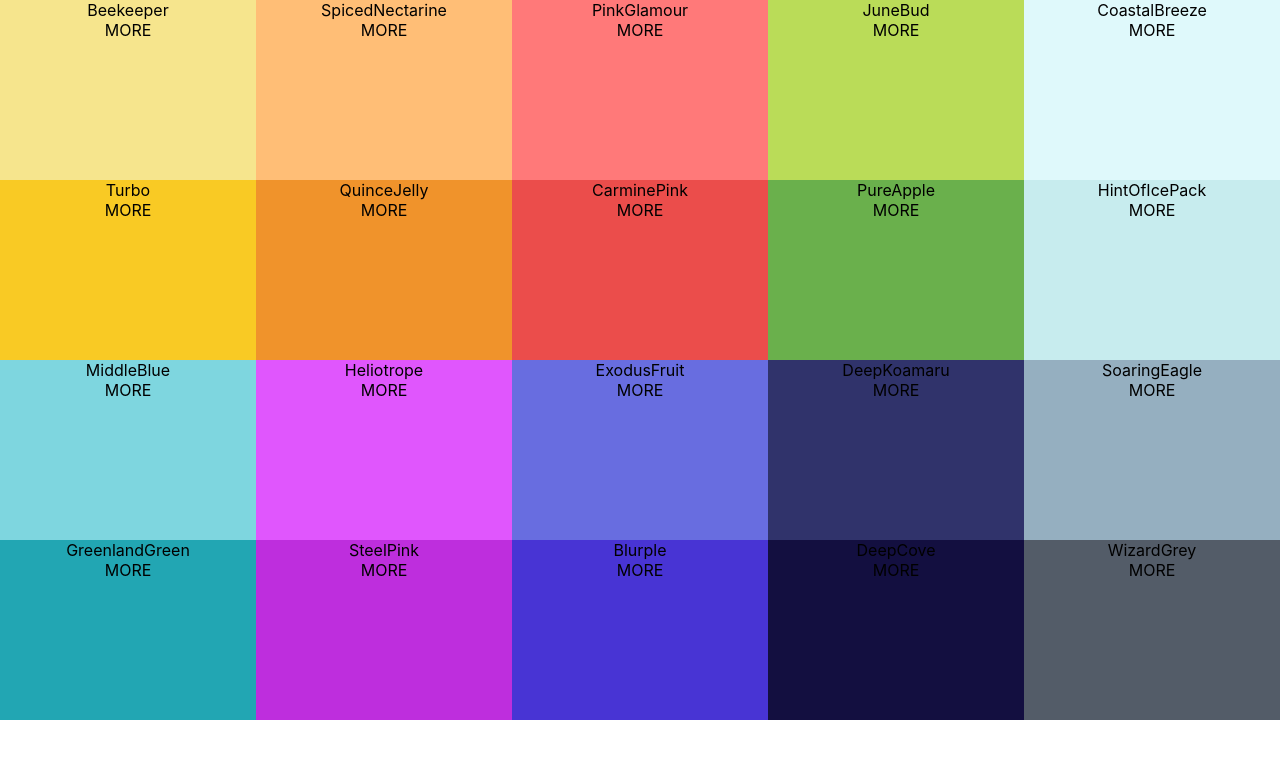
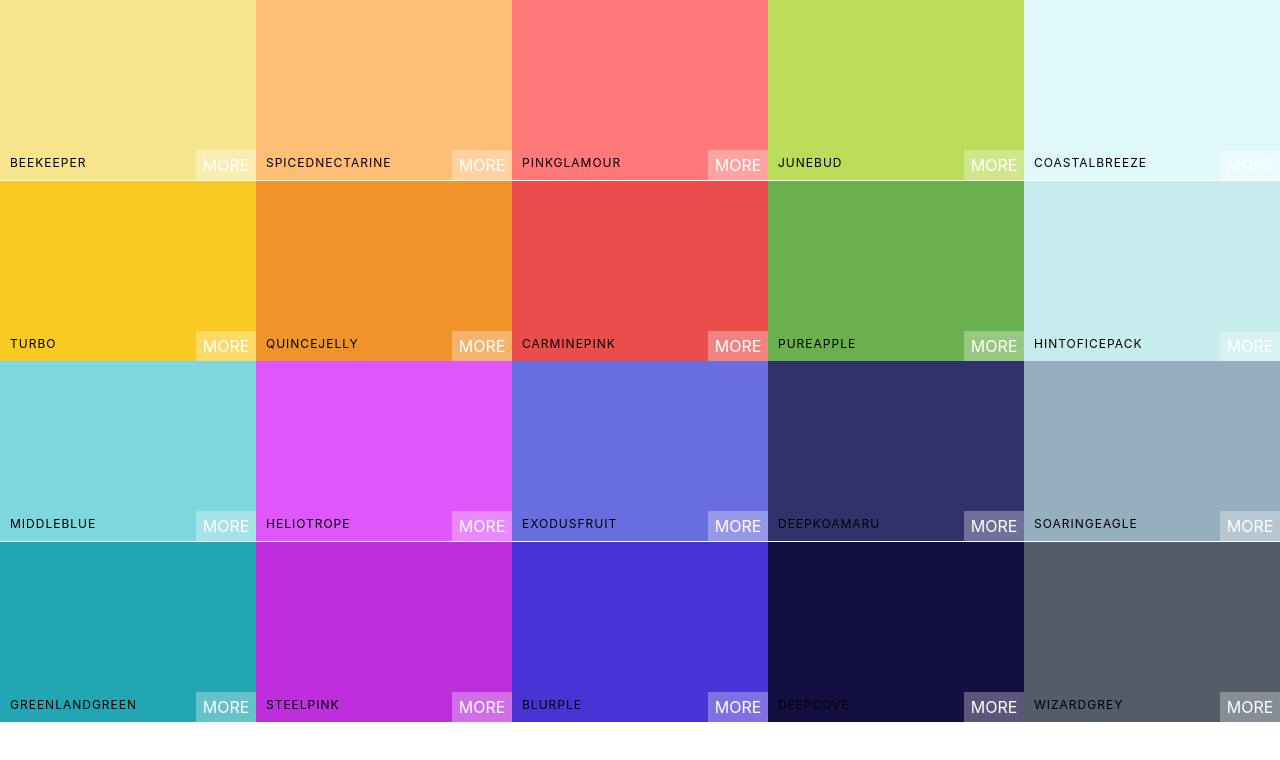
Before and after one commit to peshotan/WEBAPP-for-selecting-colors, a React (Create React App) app: page / in a window 1280 px wide. Shown: the top 760 px of the page. Built offline with nearby package versions, Linux system fonts and the light colour scheme.

Commit message:
style colorbox

```diff
--- a/src/ColorBox.css
+++ b/src/ColorBox.css
@@ -4,4 +4,55 @@
     display: inline-block;
     position: relative;
     cursor: pointer;
+    margin: 0 auto;
+    margin-bottom: -3.5px;
 }
+
+.colorbox__copy-button {
+    width: 100px;
+    height: 30px;
+    position: absolute;
+    display: inline-block;
+    top: 50%;
+    left: 50%;
+    transform: translate(-50%, -50%);
+    text-align: center;
+    outline: none;
+    background: rgba(255,255,255, 0.3);
+    font-size: 1rem;
+    line-height: 30px;
+    color:white;
+    text-transform: uppercase;
+    border : none;
+    opacity: 0;
+    transition: 0.3s ease;
+}
+
+.colorbox:hover .colorbox__copy-button {
+    opacity: 1;
+}
+
+.colorbox__box-content {
+    width: 100%;
+    position: absolute;
+    left: 0;
+    bottom: 0;
+    padding: 10px;
+    text-align: left;
+    letter-spacing: 1px;
+    text-transform: uppercase;
+    font-size: 12px;
+}
+
+.colorbox__see-more {
+    position: absolute;
+    right: 0;
+    bottom: 0;
+    background: rgba(255,255,255,0.3);
+    color: white;
+    width: 60px;
+    height: 30px;
+    text-align: center;
+    line-height: 30px;
+    text-transform: uppercase;
+}
--- a/src/ColorBox.js
+++ b/src/ColorBox.js
@@ -7,8 +7,13 @@
     render() {
         return(
             <div style={{background : this.props.background.color}} className={'colorbox'}>
-                <span> {this.props.background.name} <br/></span>
-                <span>MORE</span>
+                <div className={"colorbox__copy-container"}>
+                <div className={"colorbox__box-content"}>
+                    <span>{this.props.background.name}</span>
+                </div>
+                <button className={"colorbox__copy-button"}>Copy</button>
+                </div>
+                <span className={"colorbox__see-more"}>More</span>
             </div>
         )
     }
```
Also changed, not shown: src/Pallete.css (line endings or trailing spaces).
